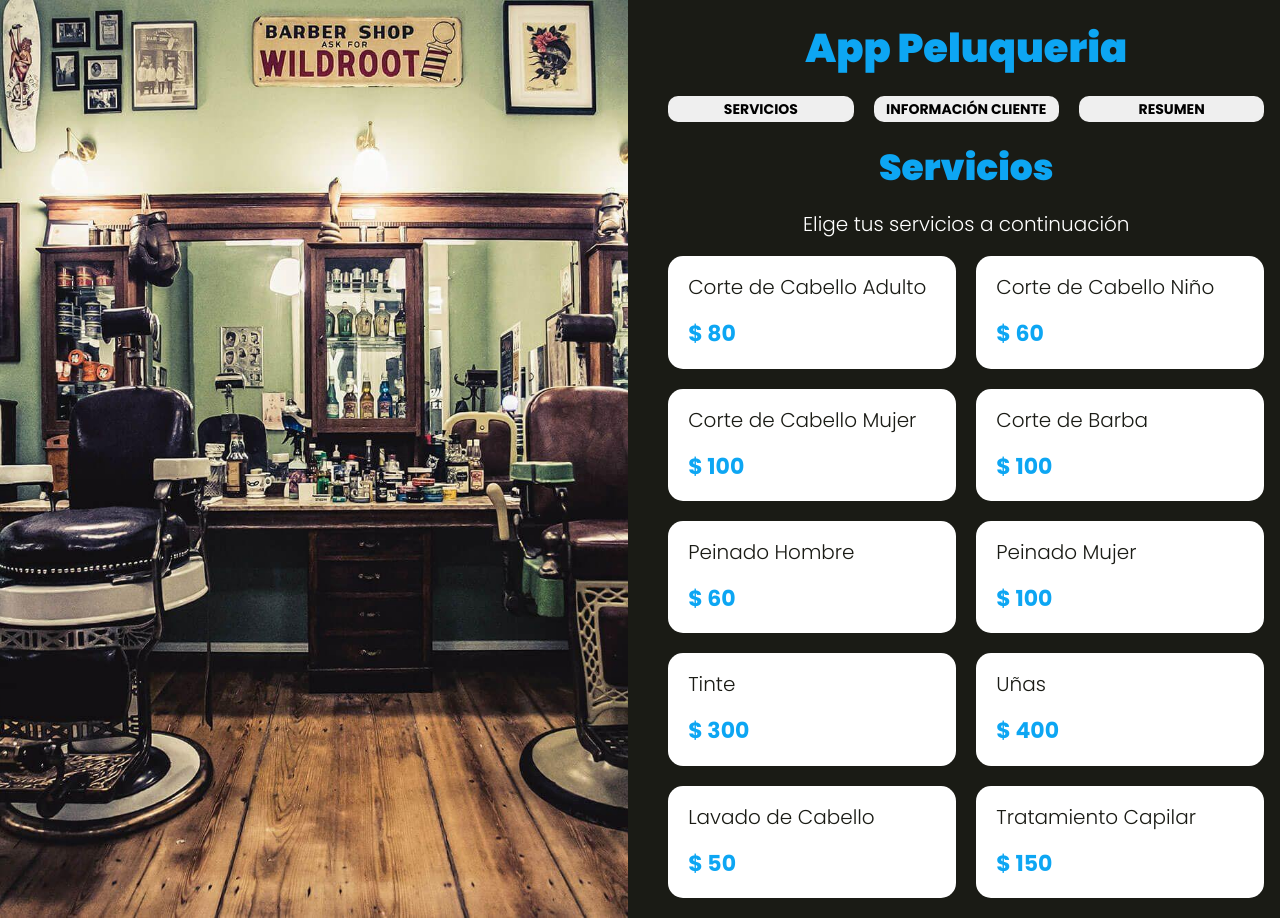
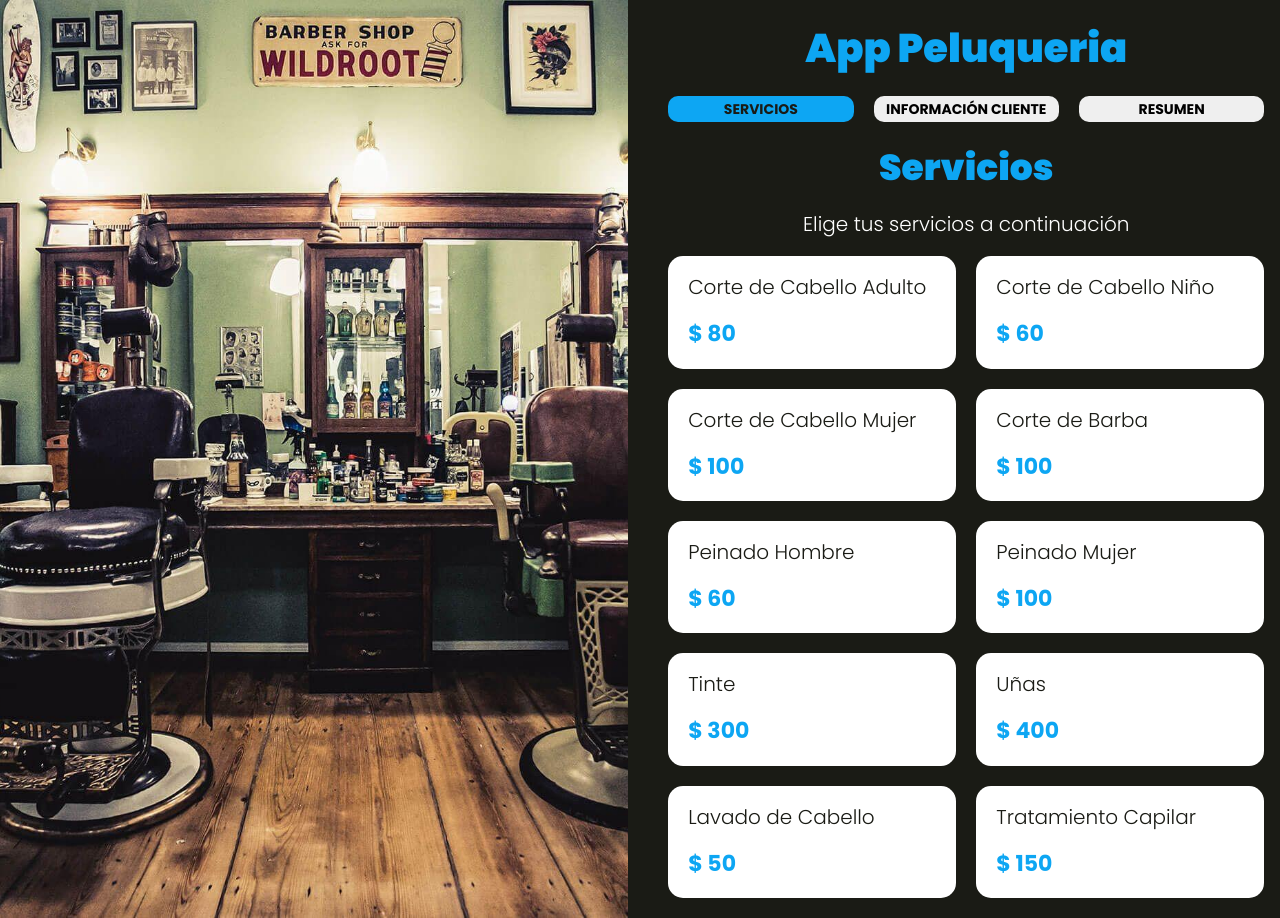
Before and after one commit to Daviiduhh/appBarberia, a website with bundled scripts: page index.html in a window 1280 px wide. Both pictures are taken after a click on the button "SERVICIOS". Built offline with nearby package versions, Linux system fonts and the light colour scheme.

Commit message:
Se ha agregado el resaldato del tab donde nos encontramos actualmente

```diff
--- a/src/js/app.js
+++ b/src/js/app.js
@@ -1,6 +1,6 @@
 let pagina = 1;
 
-document.addEventListener('DOMContentLoaded', () => {
+document.addEventListener("DOMContentLoaded", () => {
   iniciarApp();
 
   //Resalta el DIv actual segun el tab/pestaña que se presiona
@@ -12,25 +12,41 @@ document.addEventListener('DOMContentLoaded', () => {
 
 function mostrarSeccion() {
   const seccionActual = document.querySelector(`#paso-${pagina}`);
-    seccionActual.classList.add('mostrar-seccion')
+  seccionActual.classList.add("mostrar-seccion");
+
+  //Resaltar boton de pagina actual
+  const botonActual = document.querySelector(`[data-paso="${pagina}"]`);
+  botonActual.classList.add("resaltar-boton");
 }
 
 function cambiarSeccion() {
-    const enlaces = document.querySelectorAll('.tabs button');
+  const enlaces = document.querySelectorAll(".tabs button");
 
-    enlaces.forEach (enlace => {
-        enlace.addEventListener('click', event => {
+  enlaces.forEach((enlace) => {
+    enlace.addEventListener("click", (event) => {
       event.preventDefault();
 
       pagina = parseInt(event.target.dataset.paso);
 
       //Eliminar seccion anterior
-            document.querySelector('.mostrar-seccion').classList.remove('mostrar-seccion');
+      document
+        .querySelector(".mostrar-seccion")
+        .classList.remove("mostrar-seccion");
 
-            const seccion = document.querySelector(`#paso-${pagina}`)
-            seccion.classList.add('mostrar-seccion');
-        })
-    })
+      //Agregar seccion donde dimos click
+      const seccion = document.querySelector(`#paso-${pagina}`);
+      seccion.classList.add("mostrar-seccion");
+
+      //Eliminar la clase resaltar-boton en el tab enterior
+      document
+        .querySelector(".tabs .resaltar-boton")
+        .classList.remove("resaltar-boton");
+
+      //Agregar la clase resaltar-boton en el tab donde dimos click
+      const botonActual = document.querySelector(`[data-paso="${pagina}"]`);
+      botonActual.classList.add("resaltar-boton");
+    });
+  });
 }
 
 function iniciarApp() {
@@ -39,31 +55,31 @@ function iniciarApp() {
 
 async function mostrarServicios() {
   try {
-        const resultado = await fetch('./servicios.json');
+    const resultado = await fetch("./servicios.json");
     const db = await resultado.json();
 
     const { servicios } = db;
 
     //Generar el HTML
-        const listadoServicios = document.querySelector('.listado-servicios');
+    const listadoServicios = document.querySelector(".listado-servicios");
 
-        servicios.forEach( servicio => {
+    servicios.forEach((servicio) => {
       const { id, nombre, precio } = servicio;
 
       //DOM scripting
       //Generar nombre de servicio
-            const nombreServicio = document.createElement('p');
+      const nombreServicio = document.createElement("p");
       nombreServicio.textContent = nombre;
-            nombreServicio.classList.add('nombre-servicio');
+      nombreServicio.classList.add("nombre-servicio");
 
       //Generar precio del servicio
-            const precioServicio = document.createElement('p');
+      const precioServicio = document.createElement("p");
       precioServicio.textContent = `$ ${precio}`;
-            precioServicio.classList.add('precio-servicio');
+      precioServicio.classList.add("precio-servicio");
 
       //Generar div contenedor servicio
-            const servicioDiv = document.createElement('div');
-            servicioDiv.classList.add('servicio');
+      const servicioDiv = document.createElement("div");
+      servicioDiv.classList.add("servicio");
       servicioDiv.dataset.idServicio = id;
 
       //Seleccionar servicio
@@ -74,7 +90,7 @@ async function mostrarServicios() {
       servicioDiv.appendChild(precioServicio);
 
       listadoServicios.appendChild(servicioDiv);
-        })
+    });
   } catch (error) {
     console.log(error);
   }
@@ -84,15 +100,15 @@ function seleccionarServicio(event) {
   let elemento;
 
   //Forzar que al dar click se le de al ID
-    if(event.target.tagName === 'P') {
+  if (event.target.tagName === "P") {
     elemento = event.target.parentElement;
   } else {
     elemento = event.target;
   }
 
-    if(elemento.classList.contains('seleccionado')){
-        elemento.classList.remove('seleccionado')
+  if (elemento.classList.contains("seleccionado")) {
+    elemento.classList.remove("seleccionado");
   } else {
-        elemento.classList.add('seleccionado');
+    elemento.classList.add("seleccionado");
   }
 }
--- a/src/scss/layout/_servicios.scss
+++ b/src/scss/layout/_servicios.scss
@@ -14,12 +14,11 @@
 
     .seleccionado {
         background-color: $azul;
-        color: $blanco;
+        color: $negro;
 
         .precio-servicio {
             color: $negro;
         }
-
     }
 }
 
--- a/src/scss/layout/_tabs.scss
+++ b/src/scss/layout/_tabs.scss
@@ -13,4 +13,8 @@
             cursor: pointer;
         }
     }
+    .resaltar-boton {
+        background-color: $azul;
+        color: $negro;
+    }
 }
```
Also changed, not shown: build/css/app.css, build/js/bundle.min.js, 2 other files. Lines whose indentation alone changed are shown as unchanged.
